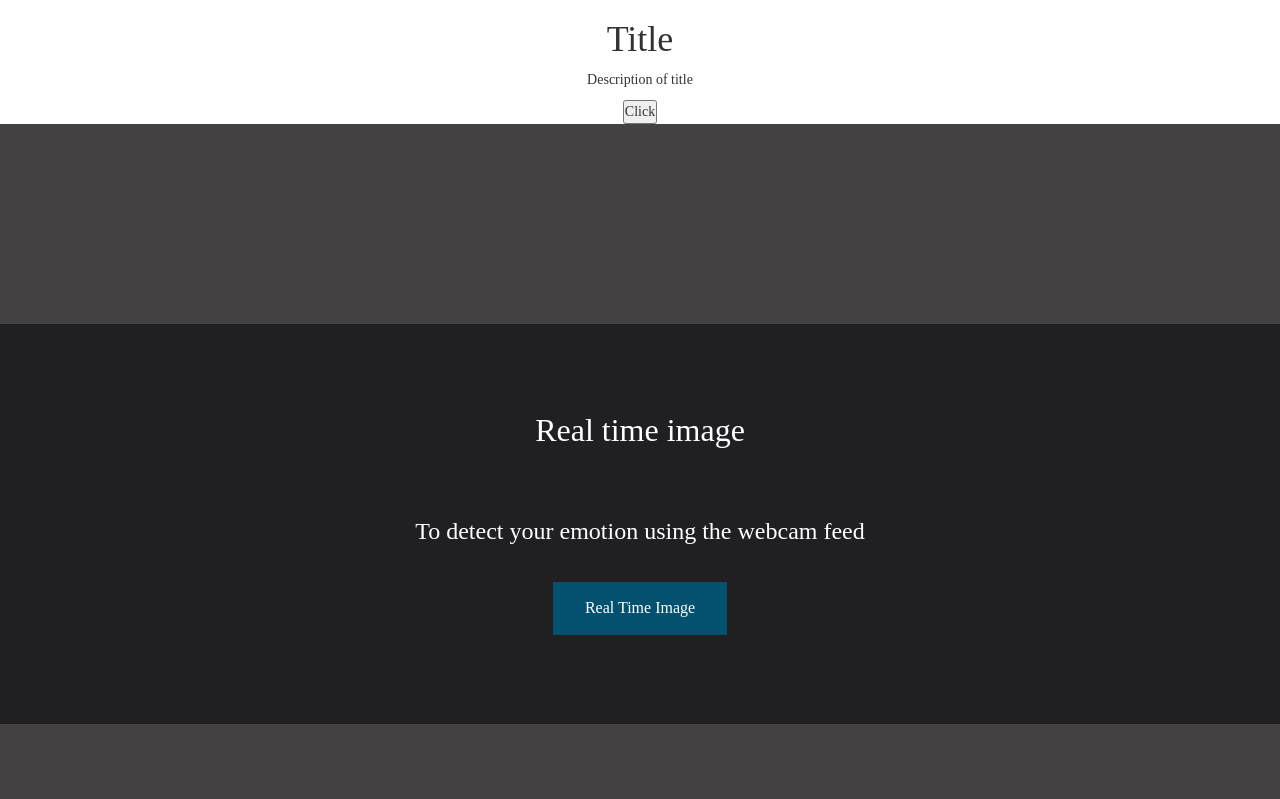
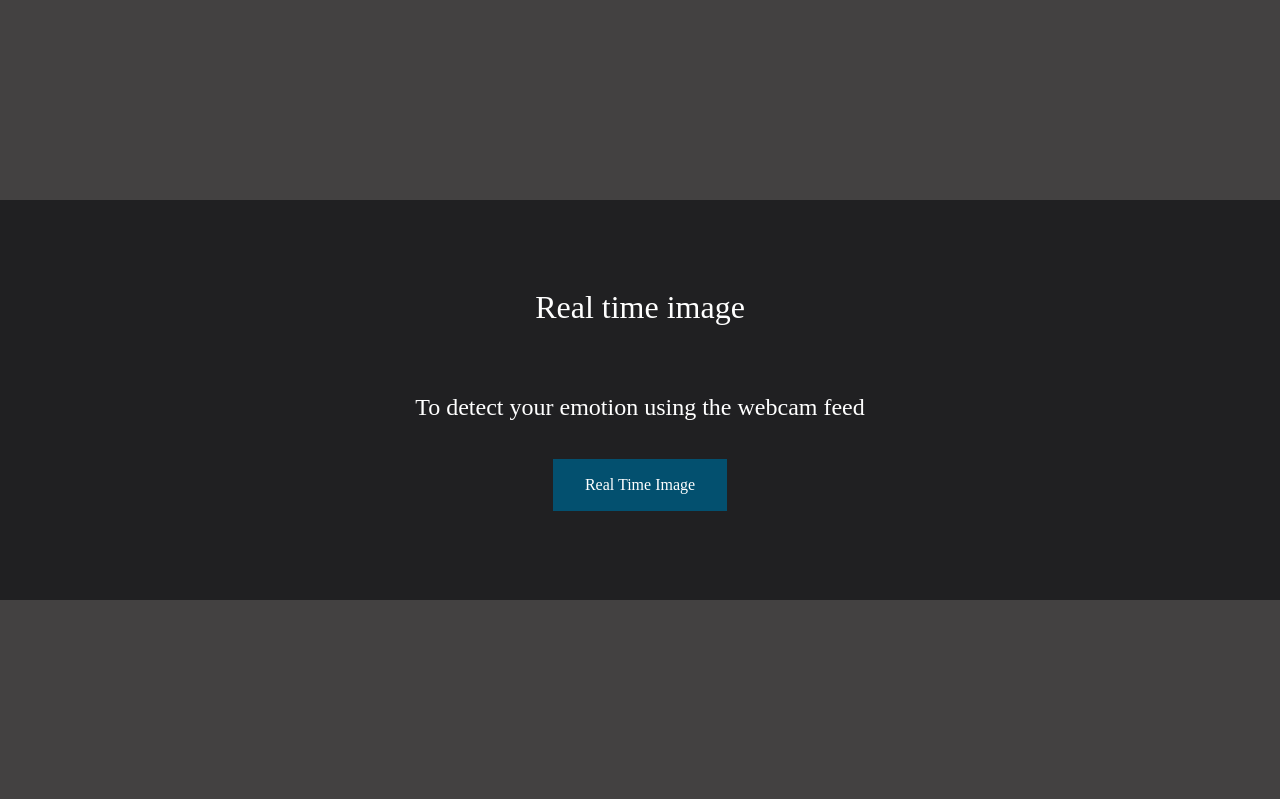
Before and after one commit to Flare-git/Emotion_detection, a Flask app: page / in a window 1280 px wide. Shown: the top 799 px of the page. Run offline with Flask 2, Linux system fonts and the light colour scheme; some libraries are stand-ins or nearby versions; some web fonts are replaced.

Commit message:
edit start

```diff
--- a/templates/Start.html
+++ b/templates/Start.html
@@ -65,10 +65,7 @@
 
 
     }
-    .card {
-	width:20%;
-	background-color: #434141;
-  }
+
 
 
   </style>
@@ -78,15 +75,7 @@
 </head>
 
 <body>
-<div class="cards">
-<div class= "title">
-  <h1>Title</h1>
-</div>
-</div>
-<div class = "des">
-<p>Description of title</p>
-<button>Click</button>
-</div>
+
 
 
   <!--Real time section-->
```
